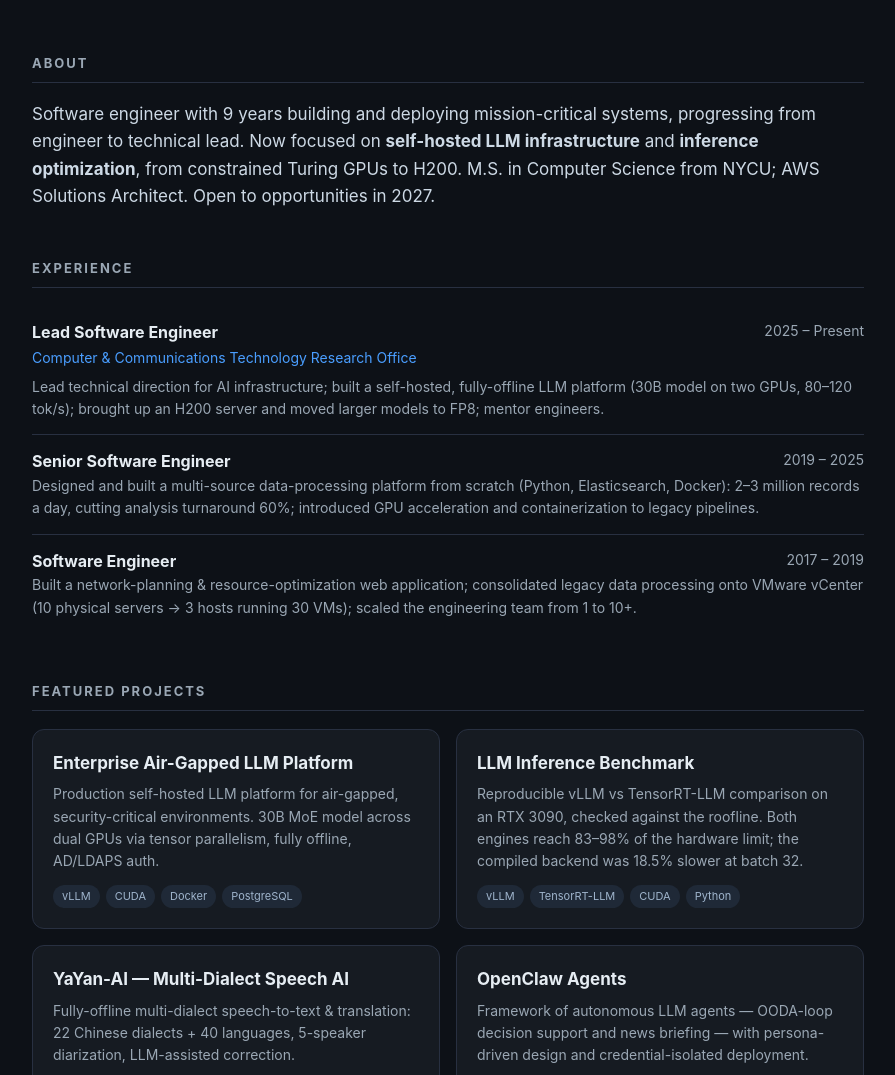
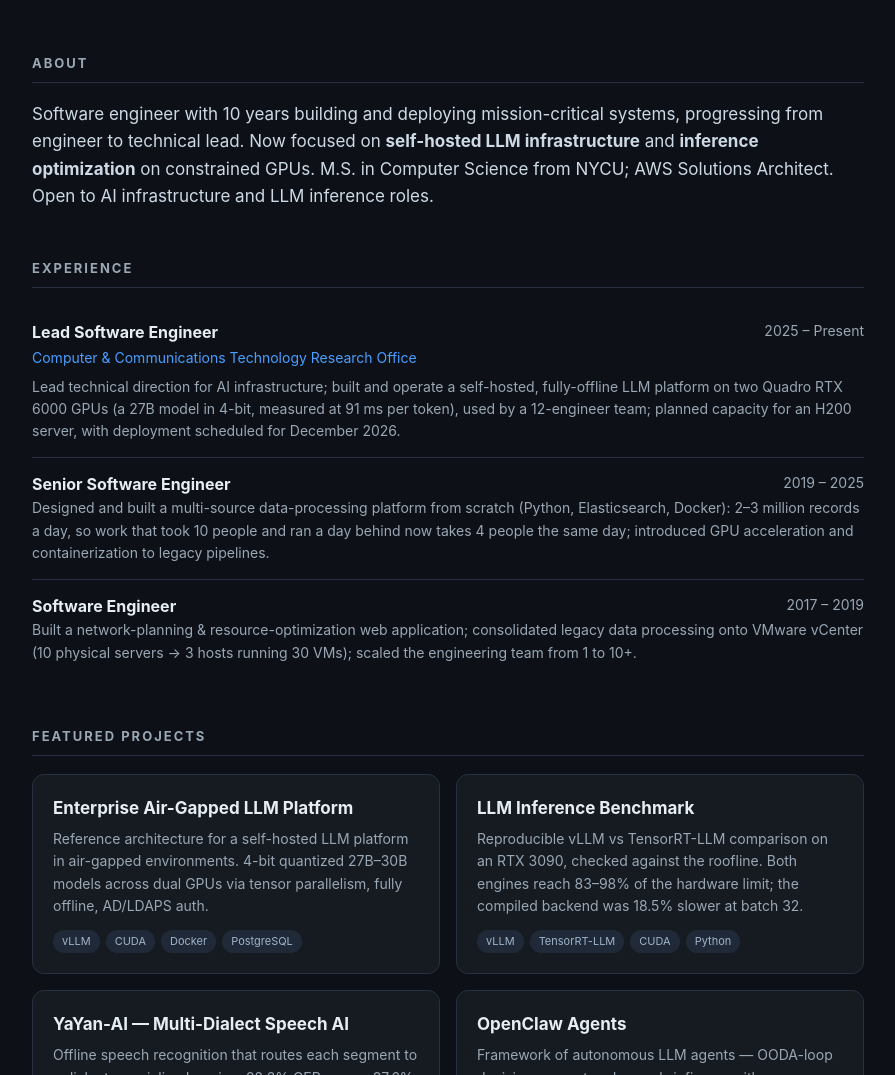
Before and after one commit to wu840407/wu840407.github.io, a plain HTML site: page index.html in a window 1280 px wide. Shown: the part 225-1300 px from the top of the page, without its empty margins (192-1087 px from the left). Drawn offline with Linux system fonts and the light colour scheme.

Commit message:
Update numbers and current focus

```diff
--- a/index.html
+++ b/index.html
@@ -74,11 +74,11 @@
 
   <section>
     <h2>About</h2>
-    <p class="lead">Software engineer with 9 years building and deploying mission-critical systems,
+    <p class="lead">Software engineer with 10 years building and deploying mission-critical systems,
     progressing from engineer to technical lead. Now focused on
-    <strong>self-hosted LLM infrastructure</strong> and <strong>inference optimization</strong>,
-    from constrained Turing GPUs to H200. M.S. in Computer Science from NYCU; AWS Solutions Architect.
-    Open to opportunities in 2027.</p>
+    <strong>self-hosted LLM infrastructure</strong> and <strong>inference optimization</strong>
+    on constrained GPUs. M.S. in Computer Science from NYCU; AWS Solutions Architect.
+    Open to AI infrastructure and LLM inference roles.</p>
   </section>
 
   <section>
@@ -86,11 +86,11 @@
     <div class="exp">
       <div class="top"><span class="role">Lead Software Engineer</span><span class="date">2025 – Present</span></div>
       <div class="org">Computer &amp; Communications Technology Research Office</div>
-      <p>Lead technical direction for AI infrastructure; built a self-hosted, fully-offline LLM platform (30B model on two GPUs, 80–120 tok/s); brought up an H200 server and moved larger models to FP8; mentor engineers.</p>
+      <p>Lead technical direction for AI infrastructure; built and operate a self-hosted, fully-offline LLM platform on two Quadro RTX 6000 GPUs (a 27B model in 4-bit, measured at 91 ms per token), used by a 12-engineer team; planned capacity for an H200 server, with deployment scheduled for December 2026.</p>
     </div>
     <div class="exp">
       <div class="top"><span class="role">Senior Software Engineer</span><span class="date">2019 – 2025</span></div>
-      <p>Designed and built a multi-source data-processing platform from scratch (Python, Elasticsearch, Docker): 2–3 million records a day, cutting analysis turnaround 60%; introduced GPU acceleration and containerization to legacy pipelines.</p>
+      <p>Designed and built a multi-source data-processing platform from scratch (Python, Elasticsearch, Docker): 2–3 million records a day, so work that took 10 people and ran a day behind now takes 4 people the same day; introduced GPU acceleration and containerization to legacy pipelines.</p>
     </div>
     <div class="exp">
       <div class="top"><span class="role">Software Engineer</span><span class="date">2017 – 2019</span></div>
@@ -103,8 +103,8 @@
     <div class="grid">
       <a class="pcard" href="https://github.com/wu840407/enterprise-airgapped-llm" target="_blank">
         <h3>Enterprise Air-Gapped LLM Platform</h3>
-        <p>Production self-hosted LLM platform for air-gapped, security-critical environments.
-           30B MoE model across dual GPUs via tensor parallelism, fully offline, AD/LDAPS auth.</p>
+        <p>Reference architecture for a self-hosted LLM platform in air-gapped environments.
+           4-bit quantized 27B–30B models across dual GPUs via tensor parallelism, fully offline, AD/LDAPS auth.</p>
         <div class="stack"><span>vLLM</span><span>CUDA</span><span>Docker</span><span>PostgreSQL</span></div>
       </a>
       <a class="pcard" href="https://github.com/wu840407/llm-inference-benchmark" target="_blank">
@@ -115,8 +115,8 @@
       </a>
       <a class="pcard" href="https://github.com/wu840407/YaYan-AI" target="_blank">
         <h3>YaYan-AI — Multi-Dialect Speech AI</h3>
-        <p>Fully-offline multi-dialect speech-to-text &amp; translation: 22 Chinese dialects + 40
-           languages, 5-speaker diarization, LLM-assisted correction.</p>
+        <p>Offline speech recognition that routes each segment to a dialect-specialised engine:
+           22.3% CER versus 37.6% for Whisper alone on a public benchmark (9 test sets, 3,142 utterances).</p>
         <div class="stack"><span>PyTorch</span><span>Whisper</span><span>pyannote</span><span>Qwen</span></div>
       </a>
       <a class="pcard" href="https://github.com/wu840407/openclaw-agents" target="_blank">
@@ -152,7 +152,7 @@
     <div class="row"><span>M.S., Computer Science &amp; Information Engineering — NYCU</span><span class="r">2020–2023</span></div>
     <div class="row"><span>B.E., Computer Science &amp; Information Engineering — National Defense University</span><span class="r">2013–2017</span></div>
     <div class="row"><span>AWS Solutions Architect – Associate · CEH · CompTIA Security+ / Network+ · MCSA</span><span class="r">Certs</span></div>
-    <div class="row"><span>White-hat security — HITCON participant, CVE research</span><span class="r">Community</span></div>
+    <div class="row"><span>White-hat security — HITCON participant</span><span class="r">Community</span></div>
   </section>
 
   <footer>
```
